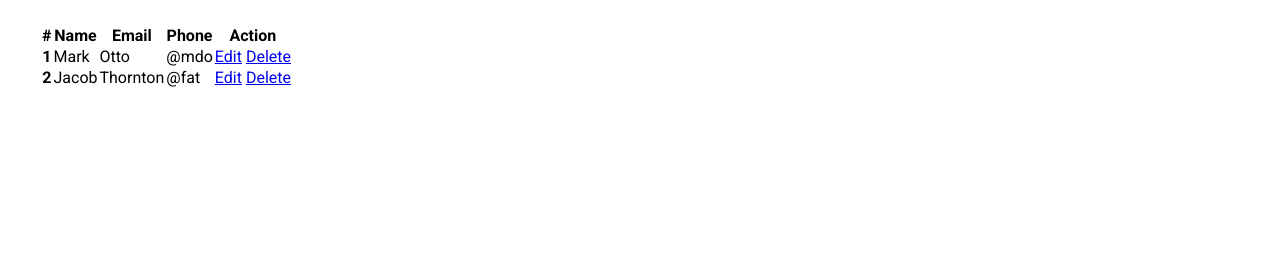
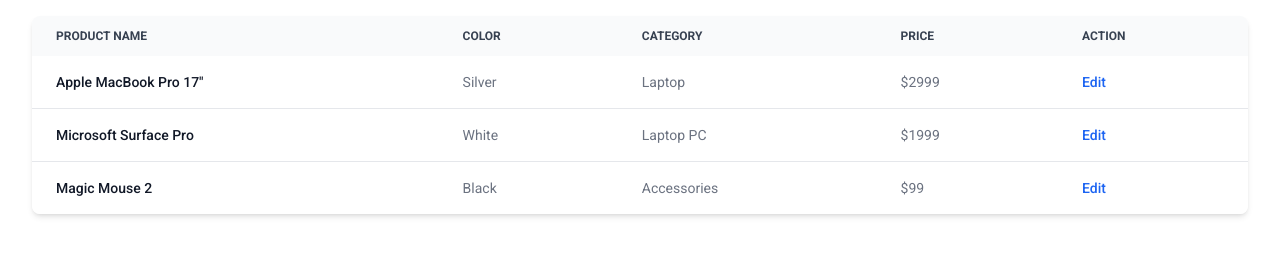
Before and after one commit to akuma2022/static-page-config, a website with bundled scripts: page public/index.html in a window 1280 px wide. Built offline with nearby package versions, Linux system fonts and the light colour scheme.

Commit message:
update code

```diff
--- a/public/index.html
+++ b/public/index.html
@@ -27,38 +27,79 @@
         <div class="filter-case"></div>
       </div>
     </section>
-    <table>
-      <thead>
+
+    <div class="relative overflow-x-auto shadow-md sm:rounded-lg">
+      <table
+        class="w-full text-sm text-left rtl:text-right text-gray-500 dark:text-gray-400"
+      >
+        <thead
+          class="text-xs text-gray-700 uppercase bg-gray-50 dark:bg-gray-700 dark:text-gray-400"
+        >
           <tr>
-          <th scope="col">#</th>
-          <th scope="col">Name</th>
-          <th scope="col">Email</th>
-          <th scope="col">Phone</th>
-          <th scope="col">Action</th>
+            <th scope="col" class="px-6 py-3">Product name</th>
+            <th scope="col" class="px-6 py-3">Color</th>
+            <th scope="col" class="px-6 py-3">Category</th>
+            <th scope="col" class="px-6 py-3">Price</th>
+            <th scope="col" class="px-6 py-3">Action</th>
           </tr>
         </thead>
         <tbody>
-        <tr>
-          <th scope="row">1</th>
-          <td>Mark</td>
-          <td>Otto</td>
-          <td>@mdo</td>
-          <td>
-            <a href="#">Edit</a>
-            <a href="#">Delete</a>
+          <tr class="bg-white border-b dark:bg-gray-800 dark:border-gray-700">
+            <th
+              scope="row"
+              class="px-6 py-4 font-medium text-gray-900 whitespace-nowrap dark:text-white"
+            >
+              Apple MacBook Pro 17"
+            </th>
+            <td class="px-6 py-4">Silver</td>
+            <td class="px-6 py-4">Laptop</td>
+            <td class="px-6 py-4">$2999</td>
+            <td class="px-6 py-4">
+              <a
+                href="#"
+                class="font-medium text-blue-600 dark:text-blue-500 hover:underline"
+                >Edit</a
+              >
             </td>
           </tr>
-        <tr>
-          <th scope="row">2</th>
-          <td>Jacob</td>
-          <td>Thornton</td>
-          <td>@fat</td>
-          <td>
-            <a href="#">Edit</a>
-            <a href="#">Delete</a>
+          <tr class="bg-white border-b dark:bg-gray-800 dark:border-gray-700">
+            <th
+              scope="row"
+              class="px-6 py-4 font-medium text-gray-900 whitespace-nowrap dark:text-white"
+            >
+              Microsoft Surface Pro
+            </th>
+            <td class="px-6 py-4">White</td>
+            <td class="px-6 py-4">Laptop PC</td>
+            <td class="px-6 py-4">$1999</td>
+            <td class="px-6 py-4">
+              <a
+                href="#"
+                class="font-medium text-blue-600 dark:text-blue-500 hover:underline"
+                >Edit</a
+              >
+            </td>
+          </tr>
+          <tr class="bg-white dark:bg-gray-800">
+            <th
+              scope="row"
+              class="px-6 py-4 font-medium text-gray-900 whitespace-nowrap dark:text-white"
+            >
+              Magic Mouse 2
+            </th>
+            <td class="px-6 py-4">Black</td>
+            <td class="px-6 py-4">Accessories</td>
+            <td class="px-6 py-4">$99</td>
+            <td class="px-6 py-4">
+              <a
+                href="#"
+                class="font-medium text-blue-600 dark:text-blue-500 hover:underline"
+                >Edit</a
+              >
             </td>
           </tr>
         </tbody>
       </table>
+    </div>
   </body>
 </html>
--- a/src/main.js
+++ b/src/main.js
@@ -1,3 +1 @@
 const data = require("./mock/diamond_API.json");
-
-console.log(data);
--- a/src/scss/index.scss
+++ b/src/scss/index.scss
@@ -1,13 +1,11 @@
 * {
     font-family: 'Roboto', sans-serif;
-    padding: 0;
-    border: 0;
-    box-sizing: border-box;
 }
 
 body {
     padding: 16px 32px;
 }
 
+@import './tailwind.scss';
 @import './filter/index.scss';
-@import './table/index.scss'
+@import './table/index.scss';
--- a/src/scss/tailwind.scss
+++ b/src/scss/tailwind.scss
@@ -879,6 +879,10 @@
   --tw-backdrop-sepia:  ;
 }
 
+.relative {
+  position: relative;
+}
+
 .z-40 {
   z-index: 40;
 }
@@ -903,12 +907,24 @@
   width: 16rem;
 }
 
+.w-full {
+  width: 100%;
+}
+
 .grid-cols-4 {
   grid-template-columns: repeat(4, minmax(0, 1fr));
 }
 
 .grid-cols-7 {
   grid-template-columns: repeat(7, minmax(0, 1fr));
+}
+
+.overflow-x-auto {
+  overflow-x: auto;
+}
+
+.whitespace-nowrap {
+  white-space: nowrap;
 }
 
 .rounded-e-lg {
@@ -931,9 +947,60 @@
   border-end-start-radius: 0.5rem;
 }
 
+.border-b {
+  border-bottom-width: 1px;
+}
+
 .bg-gray-200 {
   --tw-bg-opacity: 1;
   background-color: rgb(229 231 235 / var(--tw-bg-opacity));
+}
+
+.bg-gray-50 {
+  --tw-bg-opacity: 1;
+  background-color: rgb(249 250 251 / var(--tw-bg-opacity));
+}
+
+.bg-white {
+  --tw-bg-opacity: 1;
+  background-color: rgb(255 255 255 / var(--tw-bg-opacity));
+}
+
+.px-6 {
+  padding-left: 1.5rem;
+  padding-right: 1.5rem;
+}
+
+.py-3 {
+  padding-top: 0.75rem;
+  padding-bottom: 0.75rem;
+}
+
+.py-4 {
+  padding-top: 1rem;
+  padding-bottom: 1rem;
+}
+
+.text-left {
+  text-align: left;
+}
+
+.text-sm {
+  font-size: 0.875rem;
+  line-height: 1.25rem;
+}
+
+.text-xs {
+  font-size: 0.75rem;
+  line-height: 1rem;
+}
+
+.font-medium {
+  font-weight: 500;
+}
+
+.uppercase {
+  text-transform: uppercase;
 }
 
 .leading-6 {
@@ -944,12 +1011,82 @@
   line-height: 2.25rem;
 }
 
+.text-blue-600 {
+  --tw-text-opacity: 1;
+  color: rgb(28 100 242 / var(--tw-text-opacity));
+}
+
+.text-gray-500 {
+  --tw-text-opacity: 1;
+  color: rgb(107 114 128 / var(--tw-text-opacity));
+}
+
+.text-gray-700 {
+  --tw-text-opacity: 1;
+  color: rgb(55 65 81 / var(--tw-text-opacity));
+}
+
+.text-gray-900 {
+  --tw-text-opacity: 1;
+  color: rgb(17 24 39 / var(--tw-text-opacity));
+}
+
 .shadow-lg {
   --tw-shadow: 0 10px 15px -3px rgb(0 0 0 / 0.1), 0 4px 6px -4px rgb(0 0 0 / 0.1);
   --tw-shadow-colored: 0 10px 15px -3px var(--tw-shadow-color), 0 4px 6px -4px var(--tw-shadow-color);
   box-shadow: var(--tw-ring-offset-shadow, 0 0 #0000), var(--tw-ring-shadow, 0 0 #0000), var(--tw-shadow);
 }
 
+.shadow-md {
+  --tw-shadow: 0 4px 6px -1px rgb(0 0 0 / 0.1), 0 2px 4px -2px rgb(0 0 0 / 0.1);
+  --tw-shadow-colored: 0 4px 6px -1px var(--tw-shadow-color), 0 2px 4px -2px var(--tw-shadow-color);
+  box-shadow: var(--tw-ring-offset-shadow, 0 0 #0000), var(--tw-ring-shadow, 0 0 #0000), var(--tw-shadow);
+}
+
 .filter {
   filter: var(--tw-blur) var(--tw-brightness) var(--tw-contrast) var(--tw-grayscale) var(--tw-hue-rotate) var(--tw-invert) var(--tw-saturate) var(--tw-sepia) var(--tw-drop-shadow);
 }
+
+.hover\:underline:hover {
+  text-decoration-line: underline;
+}
+
+:is(.dark .dark\:border-gray-700) {
+  --tw-border-opacity: 1;
+  border-color: rgb(55 65 81 / var(--tw-border-opacity));
+}
+
+:is(.dark .dark\:bg-gray-700) {
+  --tw-bg-opacity: 1;
+  background-color: rgb(55 65 81 / var(--tw-bg-opacity));
+}
+
+:is(.dark .dark\:bg-gray-800) {
+  --tw-bg-opacity: 1;
+  background-color: rgb(31 41 55 / var(--tw-bg-opacity));
+}
+
+:is(.dark .dark\:text-blue-500) {
+  --tw-text-opacity: 1;
+  color: rgb(63 131 248 / var(--tw-text-opacity));
+}
+
+:is(.dark .dark\:text-gray-400) {
+  --tw-text-opacity: 1;
+  color: rgb(156 163 175 / var(--tw-text-opacity));
+}
+
+:is(.dark .dark\:text-white) {
+  --tw-text-opacity: 1;
+  color: rgb(255 255 255 / var(--tw-text-opacity));
+}
+
+@media (min-width: 640px) {
+  .sm\:rounded-lg {
+    border-radius: 0.5rem;
+  }
+}
+
+.rtl\:text-right:where([dir="rtl"], [dir="rtl"] *) {
+  text-align: right;
+}
```
Lines whose indentation alone changed are shown as unchanged.
